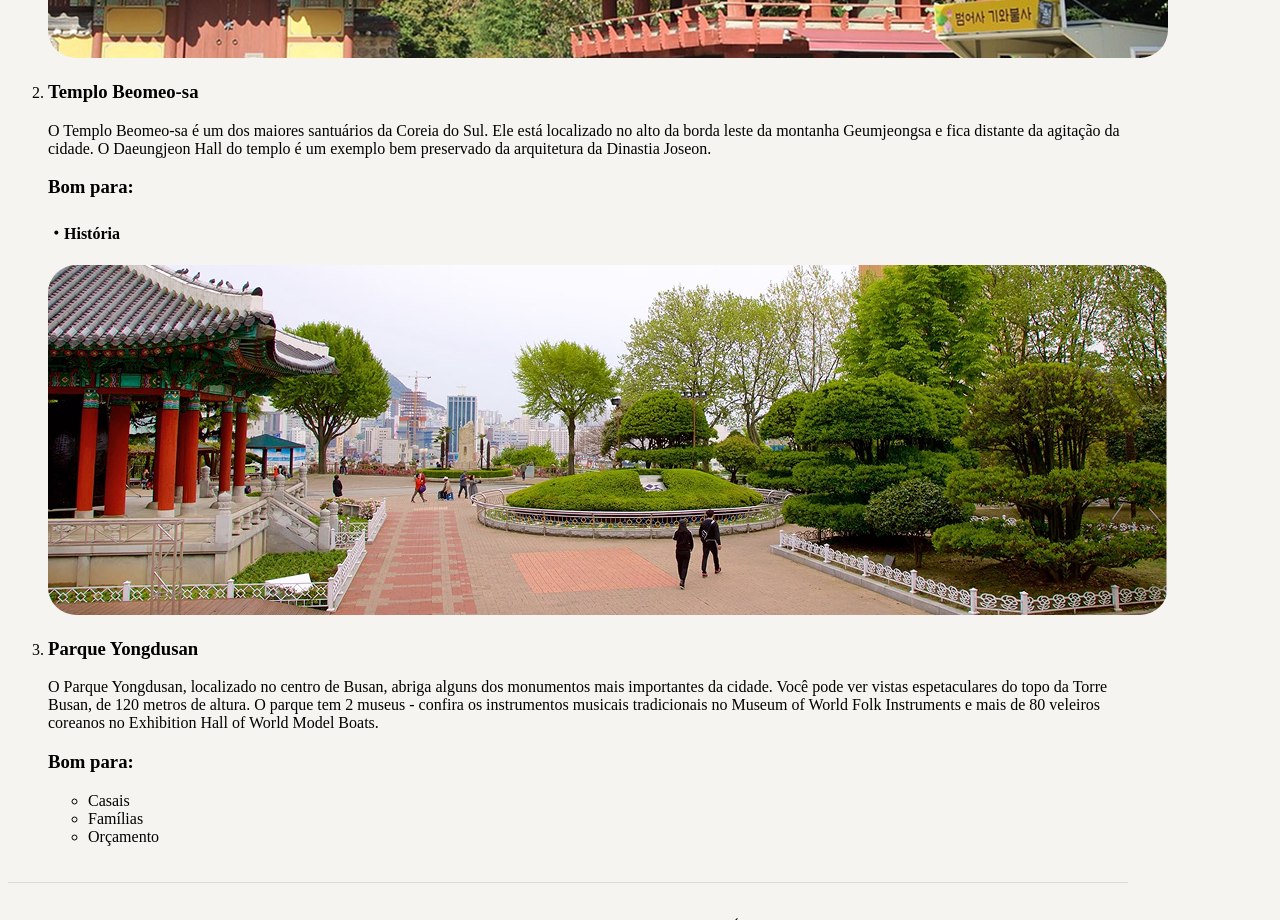
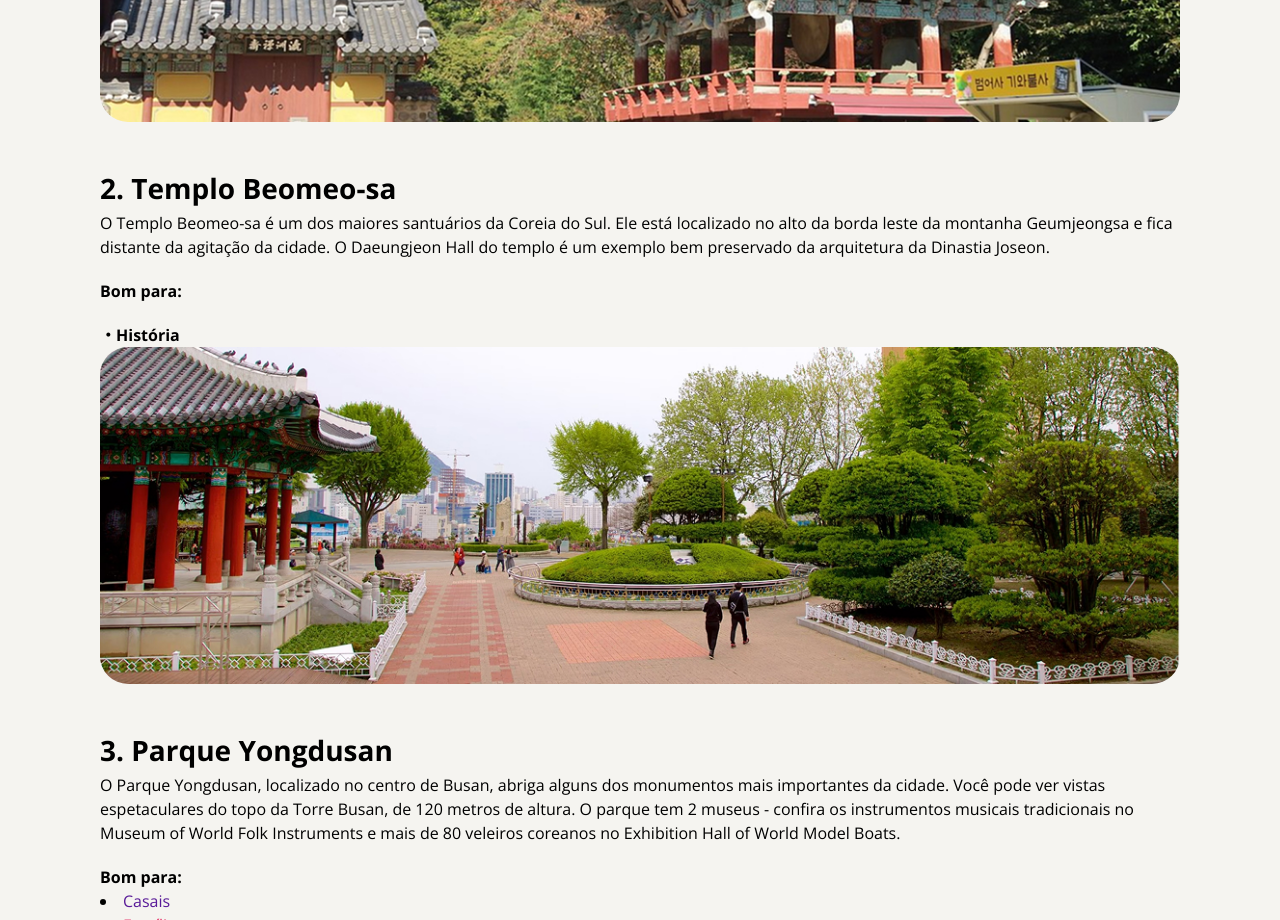
Before and after one commit to FrancieleBecker/Projeto-local-turistico, a plain HTML site: page index.html in a window 1280 px wide. Shown: the part 1880-2800 px from the top of the page. Drawn offline with nearby package versions, Linux system fonts and the light colour scheme.

Commit message:
acrescentado estilo a lista ul, fonte geral, ajustado lista ol e centralização do container principal

```diff
--- a/index.html
+++ b/index.html
@@ -1,18 +1,23 @@
 <!DOCTYPE html>
 <html lang="pt-br">
 <head>
+
+  <link rel="preconnect" href="https://fonts.googleapis.com">
+  <link rel="preconnect" href="https://fonts.gstatic.com" crossorigin>
+
   <meta charset="UTF-8">
   <meta name="viewport" content="width=device-width, initial-scale=1.0">
   <title>Local Turistico</title>
 
   <link rel="stylesheet" href="style.css">
+  <link href="https://fonts.googleapis.com/css2?family=Open+Sans:ital,wght@0,300..800;1,300..800&display=swap" rel="stylesheet">
 </head>
 <body>
   <div id="page">
     <main>
       <section id="Titulo">
         <h1>SUA PRÓXIMA VIAGEM:</h1>
-        <h1>Conheça Busan</h1>
+        <h2>Conheça Busan</h2>
       </section>
 
       <section id="Imagem e descrição da imagem principal">
@@ -34,39 +39,41 @@
 
       <ol>
         <img src="assets/templo haedong yonggungsa.jpg" alt="Templo Haedong Yonggungsa">
-        <li><h3>Templo Haedong Yonggungsa </h3></li>
+        <li><h3>1. Templo Haedong Yonggungsa </h3></li>
 
           <p>
             O Templo Haedong Yonggungsa é um templo budista localizado no extremo nordeste de Busan. Construído em 1376,  é um dos poucos templos na Coreia construídos à beira-mar - você pode desfrutar de vistas do Mar do Leste de um lado e de belas montanhas do outro.
           </p>
 
-          <h3>Bom para:</h3>
+          <h4>Bom para:</h4>
           <h4>・História</h4>
 
         <img src="assets/templo beomeo-sa.jpg" alt="Templo Beomeo-sa">
-        <li><h3>Templo Beomeo-sa</h3></li>
+        <li><h3>2. Templo Beomeo-sa</h3></li>
 
           <p>
             O Templo Beomeo-sa é um dos maiores santuários da Coreia do Sul. Ele está localizado no alto da borda leste   da montanha Geumjeongsa e fica distante da agitação da cidade. O Daeungjeon Hall do templo é um exemplo bem   preservado da arquitetura da Dinastia Joseon.
           </p>
 
-          <h3>Bom para:</h3>
+          <h4>Bom para:</h4>
           <h4>・História</h4>
 
         <img src="assets/parque yongdusan.jpg" alt="Parque Yongdusan">
-        <li><h3>Parque Yongdusan</h3></li>
+        <li><h3>3. Parque Yongdusan</h3></li>
 
           <p>
             O Parque Yongdusan, localizado no centro de Busan, abriga alguns dos monumentos mais importantes da cidade.   Você pode ver vistas espetaculares do topo da Torre Busan, de 120 metros de altura. O parque tem 2 museus -   confira os instrumentos musicais tradicionais no Museum of World Folk Instruments e mais de 80 veleiros   coreanos no Exhibition Hall of World Model Boats.
           </p>
 
-          <h3>Bom para:</h3>
+
+      </ol>
+
+        <h4>Bom para:</h4>
           <ul>
             <li>Casais</li>
             <li>Famílias</li>
             <li>Orçamento</li>
           </ul>
-      </ol>
 
       <div class="divider"></div>
 
@@ -77,11 +84,13 @@
       </section>
     </main>
   </div>
+
+<footer>
+  <p>Feito com <img src="assets/heart.svg" alt="Coracao"> pela Rocketseat</p>
+</footer>
+
 </body>
 
-<footer>
-  Feito com
-  <img src="assets/heart.svg" alt="Coracao"> pela Rocketseat
-</footer>
+
 
 </html>
--- a/style.css
+++ b/style.css
@@ -1,27 +1,121 @@
+:root {
+  font-family: "Open Sans", sans-serif;
+  line-height: auto;
+}
+
 body {
   background-color: #f5f4f0;
+  margin: 0;
+  display: flex;
+  flex-direction: column;
+  justify-content: flex-start;
+  align-items: center;
+  min-height: 100vh;
+  font-family: "Open Sans", sans-serif;
+  line-height: 1.5;
+  }
 
+#page {
+  width: 100%;
+  max-width: 1120px;
+  padding: 20px;
+  box-sizing: border-box;
+  margin: 0 auto;
+  flex-grow: 1;
+  flex-direction: column;
+  align-items: center;
 }
 
-#page {
-  box-sizing: border-box;
-  width: 1120px;
-  height: 3054px;
+h1, h2 {
+  text-align: left;
+}
+
+h3 {
+  margin: 40px 0 0 0;
+  font-size: 28px;
+}
+
+h4 {
+  padding: 20px 0 0 0;
+  margin: 0;
+}
+
+#Imagem-e-descricao-da-imagem-principal {
+  display: flex;
+  flex-direction: column;
+  align-items: center;
+  text-align: center;
+}
+
+#Imagem-e-descricao-da-imagem-principal p {
+  font-size: 16px;
+  text-align: center;
+}
+
+ol {
   padding: 0;
+  width: 100%;
+  align-items: flex-start;
+  display: flex;
+  flex-direction: column;
   margin: 0;
-  align-content: left;
+  list-style-position: inside;
+}
+
+ol li {
+  line-height: auto;
+  display: flex;
+  align-items: baseline;
+  text-align: left;
+  margin-bottom: 0;
+  padding: 0;
+  position: relative;
+}
+
+ol p {
+  padding: 2px 0 0 0;
+  margin: 0;
+  font-size: 16px;
+}
+
+ol img {
+  max-width: 100%;
+  height: auto;
+  border-radius: 28px;
+  margin-bottom: 5px;
 }
 
 img {
   border-radius: 28px;
-
+  max-width: 100%;
+  height: auto;
 }
 
-/* ul li::maker {
+ul {
+  list-style-type: disc;
+  padding: 0;
+  margin: 0;
+  display: block;
+  padding: 0;
+  width: 100%;
+  list-style-position: inside;
+}
+
+ul li::marker {
+  color: black;
+}
+
+ul li:nth-child(1) {
   color: #591B98;
+}
+
+ul li:nth-child(2) {
   color: #E5245E;
+}
+
+ul li:nth-child(3) {
   color: #E95E10;
-} */
+}
 
 .divider {
   width: 100%;
@@ -37,5 +131,8 @@ img {
 footer {
   color: #333333;
   text-align: center;
-  padding-bottom: 48px;
+  padding: 20px 0;
+  margin-top: auto;
+  font-size: 16px;
+
 }
```
